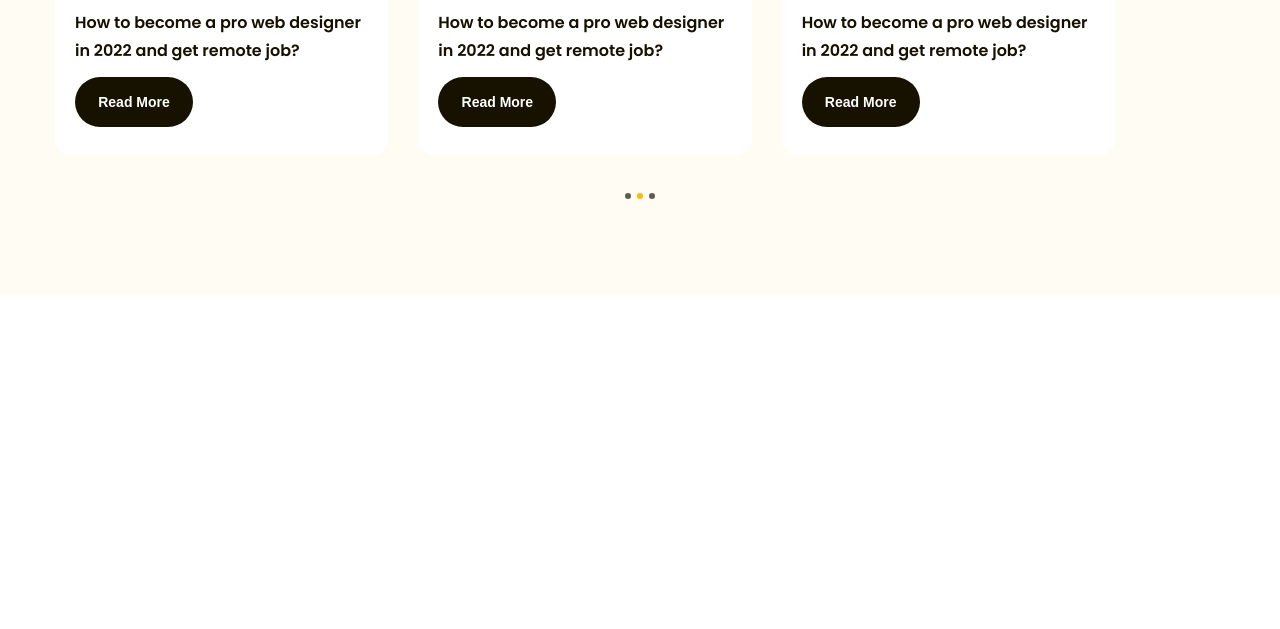
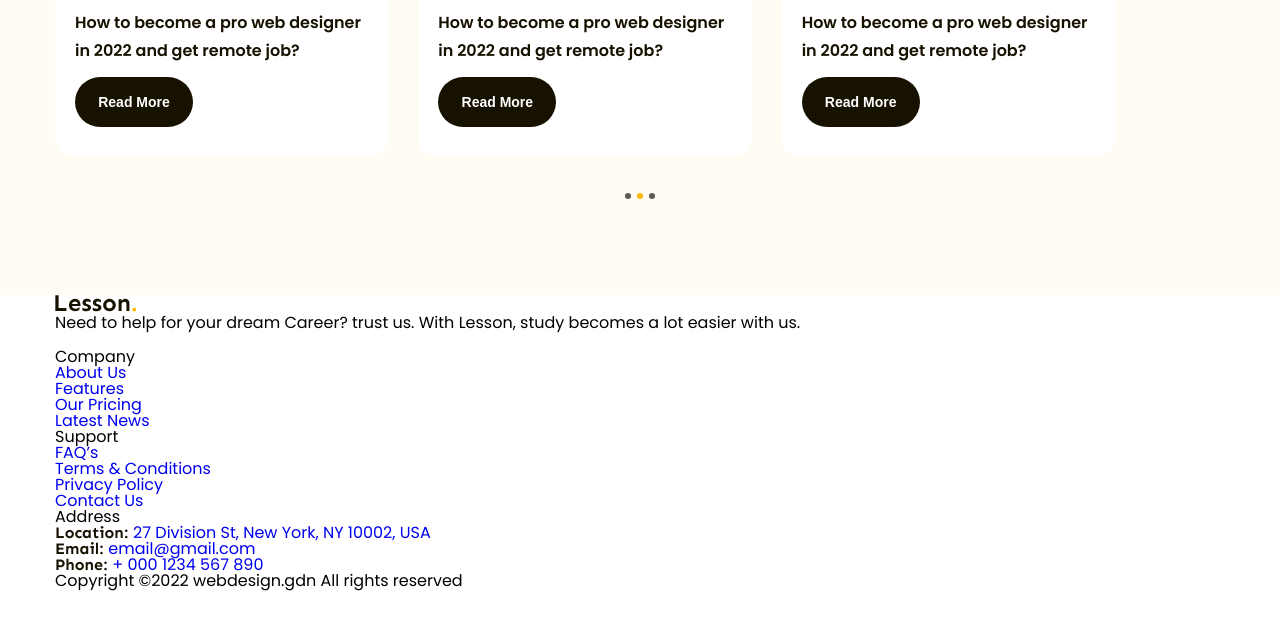
Before and after one commit to TDeV-VN/f8-htmlcss-02, a plain HTML site: page index.html in a window 1280 px wide. Shown: the part 4287-4916 px from the top of the page. Drawn offline with Linux system fonts and the light colour scheme.

Commit message:
add html footer section

```diff
--- a/index.html
+++ b/index.html
@@ -592,6 +592,69 @@
           </div>
         </div>
       </section>
+
+      <!-- Footer -->
+      <footer class="footer">
+        <div class="content">
+          <div class="footer__row">
+            <div class="footer__column">
+              <div class="footer__logo">
+                <img src="./assets/img/logo.svg" alt="Lesson." />
+              </div>
+              <p class="footer__desc">
+                Need to help for your dream Career? trust us. With Lesson, study
+                becomes a lot easier with us.
+              </p>
+              <div class="footer__social">
+                <a href="#!" class="footer__social__icon">
+                  <img src="./assets/icon/twitter.svg" alt="#" />
+                </a>
+                <a href="#!" class="footer__social__icon">
+                  <img src="./assets/icon/Facebook.svg" alt="#" />
+                </a>
+                <a href="#!" class="footer__social__icon">
+                  <img src="./assets/icon/Linkedin.svg" alt="#" />
+                </a>
+                <a href="#!" class="footer__social__icon">
+                  <img src="./assets/icon/Instagram.svg" alt="#" />
+                </a>
+            </div>
+
+            <div class="footer__column">
+              <p class="footer__heading">Company</p>
+              <div class="footer__row__separate"></div>
+              <ul class="footer__list">
+                <li class="footer__item"><a href="#!">About Us</a></li>
+                <li class="footer__item"><a href="#!">Features</a></li>
+                <li class="footer__item"><a href="#!">Our Pricing</a></li>
+                <li class="footer__item"><a href="#!">Latest News</a></li>
+              </ul>
+            </div>
+            <div class="footer__column">
+              <p class="footer__heading">Support</p>
+              <div class="footer__row__separate"></div>
+              <ul class="footer__list">
+                <li class="footer__item"><a href="#!">FAQ’s</a></li>
+                <li class="footer__item"><a href="#!">Terms & Conditions</a></li>
+                <li class="footer__item"><a href="#!">Privacy Policy</a></li>
+                <li class="footer__item"><a href="#!">Contact Us</a></li>
+              </ul>
+            </div>
+            <div class="footer__column">
+              <p class="footer__heading">Address</p>
+              <div class="footer__row__separate"></div>
+              <ul class="footer__list">
+                <li class="footer__item"><a href="https://maps.app.goo.gl/DSC8fDG9k7Mx7zqB9" target="_blank" rel="noopener"><strong>Location:</strong> 27 Division St, New York, NY 10002, USA</a></li>
+                <li class="footer__item"><a href="mailto:email@gmail.com"><strong>Email:</strong> email@gmail.com</a></li>
+                <li class="footer__item"><a href="tel:+0001234567890"><strong>Phone:</strong> + 000 1234 567 890</a></li>
+              </ul>
+            </div>
+          </div>
+          <div class="footer__separate"></div>
+          <p class="copyright">Copyright ©2022 webdesign.gdn All rights reserved
+          </p>
+        </div>
+      </footer>
     </main>
   </body>
 </html>
```
Also changed, not shown: assets/icon/Facebook.svg (added), assets/icon/Instagram.svg (added), assets/icon/Linkedin.svg (added), assets/icon/twitter.svg (added).
